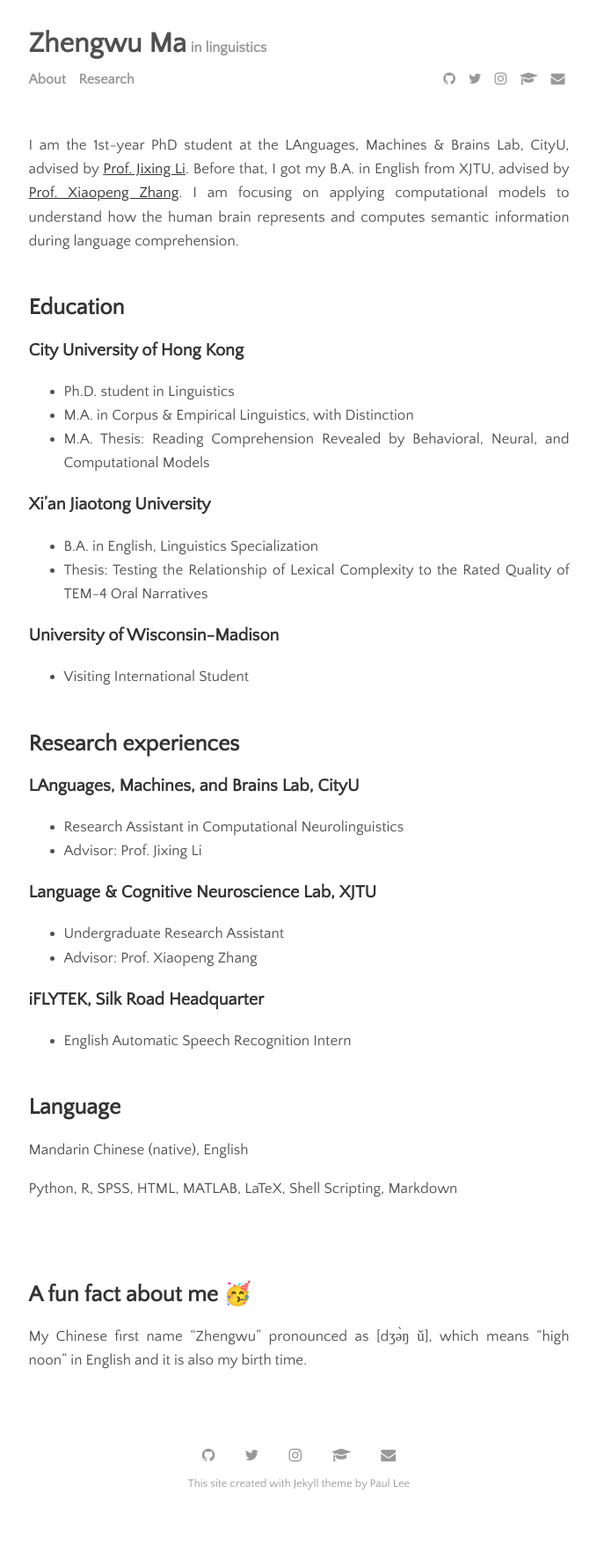
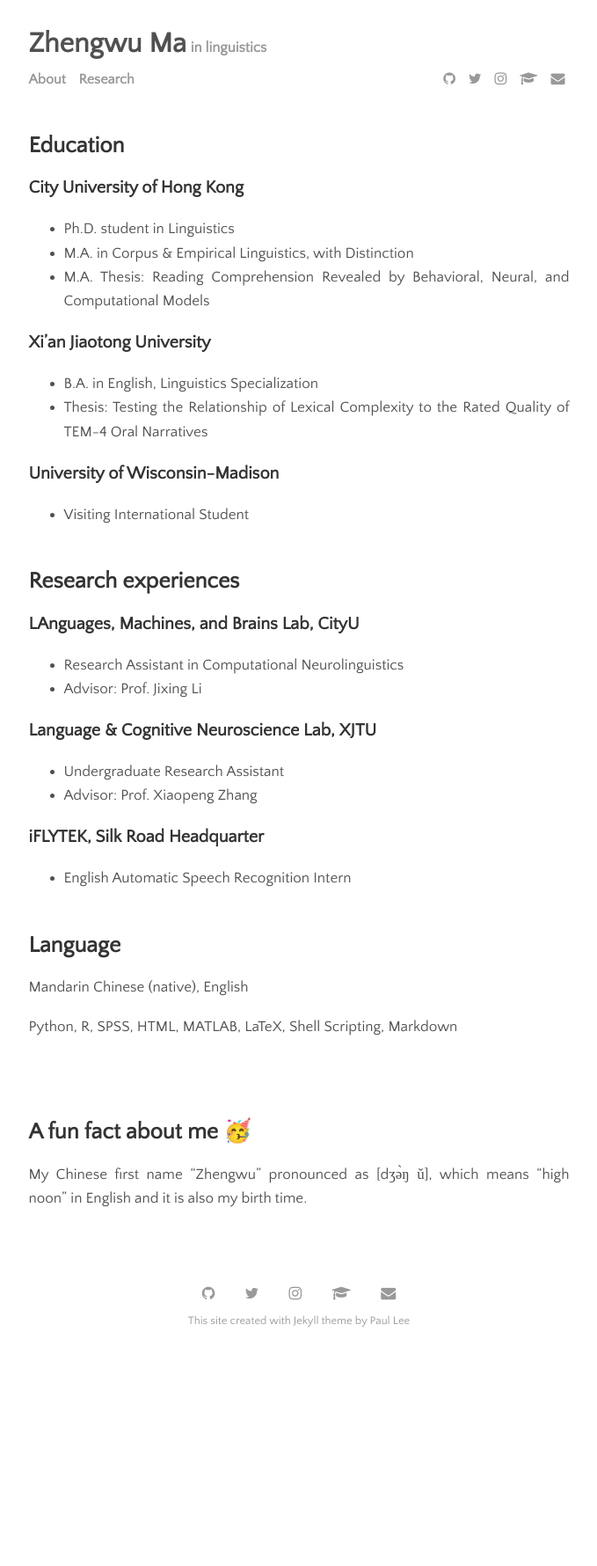
Before and after one commit to zhengwuma/zhengwuma.github.io, a Jekyll site: the page built from menu/about.md, in a window 1280 px wide. Shown: the whole page at 88% size, without its empty margins (300-979 px from the left). Built offline with Jekyll 4.4.1, drawn with Linux system fonts in a browser that asks for light colours; after the commit the page ends 1596 px from its top, so only the background shows below that.

Commit message:
Update about.md

```diff
--- a/menu/about.md
+++ b/menu/about.md
@@ -3,8 +3,6 @@ layout: page
 title: About
 permalink: /about
 ---
-I am the 1st-year PhD student at the LAnguages, Machines & Brains Lab, CityU, advised by [Prof. Jixing Li](https://jixing-li.github.io/). Before that, I got my B.A. in English from XJTU, advised by [Prof. Xiaopeng Zhang](http://gr.xjtu.edu.cn/en/web/zhangxp). I am focusing on applying computational models to understand how the human brain represents and computes semantic information during language comprehension.
-<br><br>
 
 ## Education
 ### City University of Hong Kong
```
